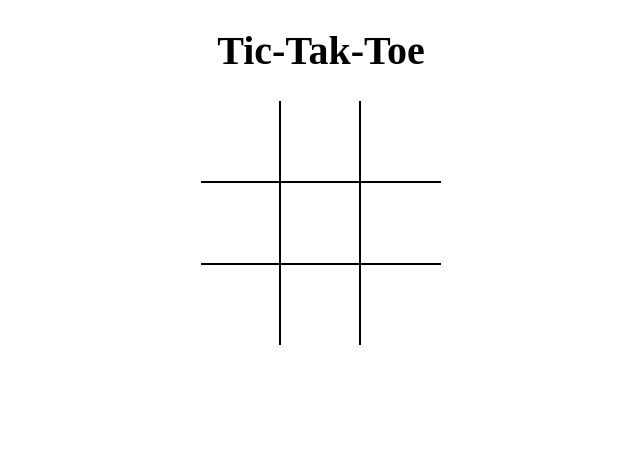
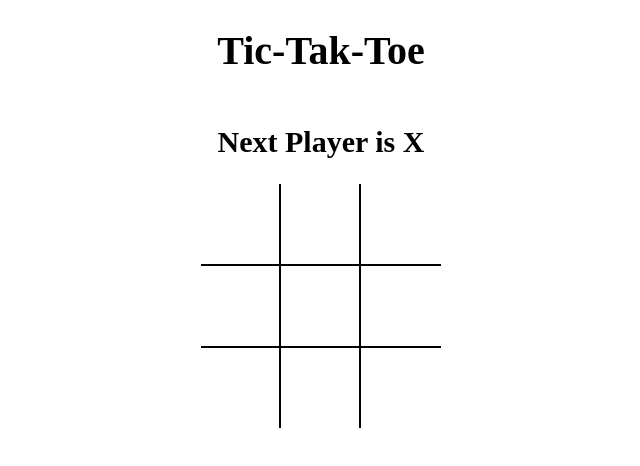
Before and after one commit to lakshrajj/tictactoe-react, a React (Vite) app: page / in a window 1280 px wide. Shown: the top 466 px of the page, without its empty margins (319-959 px from the left). Built offline with nearby package versions, Linux system fonts and the light colour scheme; the HTML template or start-up script is replaced by a standard one.

Commit message:
Winner Calculation

```diff
--- a/src/App.jsx
+++ b/src/App.jsx
@@ -1,12 +1,40 @@
-import React from 'react';
+import React, { useState } from 'react';
 import Board from './compoments/Board';
+import { calculateWinner } from './compoments/helpers';
 import './styles/root.scss';
 
 const App = () => {
+  const [board, setBoard] = useState(Array(9).fill(null));
+  const [currentPLayer, nextPlayer] = useState(false);
+
+  const winner = calculateWinner(board);
+
+  const message = winner
+    ? `Winner is ${winner}`
+    : `Next Player is ${currentPLayer ? 'O' : 'X'}`;
+
+  console.log(winner);
+  const handleSquareClick = position => {
+    if (board[position] || winner) {
+      return;
+    }
+
+    setBoard(prev => {
+      return prev.map((square, pos) => {
+        if (pos === position) {
+          return currentPLayer ? 'O' : 'X';
+        }
+        return square;
+      });
+    });
+    nextPlayer(prev => !prev);
+  };
+
   return (
     <div className="app">
       <h1>Tic-Tak-Toe</h1>
-      <Board />
+      <h2>{message}</h2>
+      <Board board={board} handleSquareClick={handleSquareClick} />
     </div>
   );
 };
--- a/src/compoments/Board.jsx
+++ b/src/compoments/Board.jsx
@@ -1,27 +1,7 @@
-import React, { useState } from 'react';
+import React from 'react';
 import Square from './Square';
 
-const Board = () => {
-  const [board, setBoard] = useState(Array(9).fill(null));
-  const [currentPLayer, nextPlayer] = useState(false);
-  console.log(board);
-
-  const handleSquareClick = position => {
-    if (board[position]) {
-      return;
-    }
-
-    setBoard(prev => {
-      return prev.map((square, pos) => {
-        if (pos === position) {
-          return currentPLayer ? 'O' : 'X';
-        }
-        return square;
-      });
-    });
-    nextPlayer(prev => !prev);
-  };
-
+const Board = ({ board, handleSquareClick }) => {
   const renderSquare = position => {
     return (
       <Square
--- /dev/null
+++ b/src/compoments/helpers.jsx
@@ -0,0 +1,19 @@
+export function calculateWinner(squares) {
+  const lines = [
+    [0, 1, 2],
+    [3, 4, 5],
+    [6, 7, 8],
+    [0, 3, 6],
+    [1, 4, 7],
+    [2, 5, 8],
+    [0, 4, 8],
+    [2, 4, 6],
+  ];
+  for (let i = 0; i < lines.length; i++) {
+    const [a, b, c] = lines[i];
+    if (squares[a] && squares[a] === squares[b] && squares[a] === squares[c]) {
+      return squares[a];
+    }
+  }
+  return null;
+}
```
